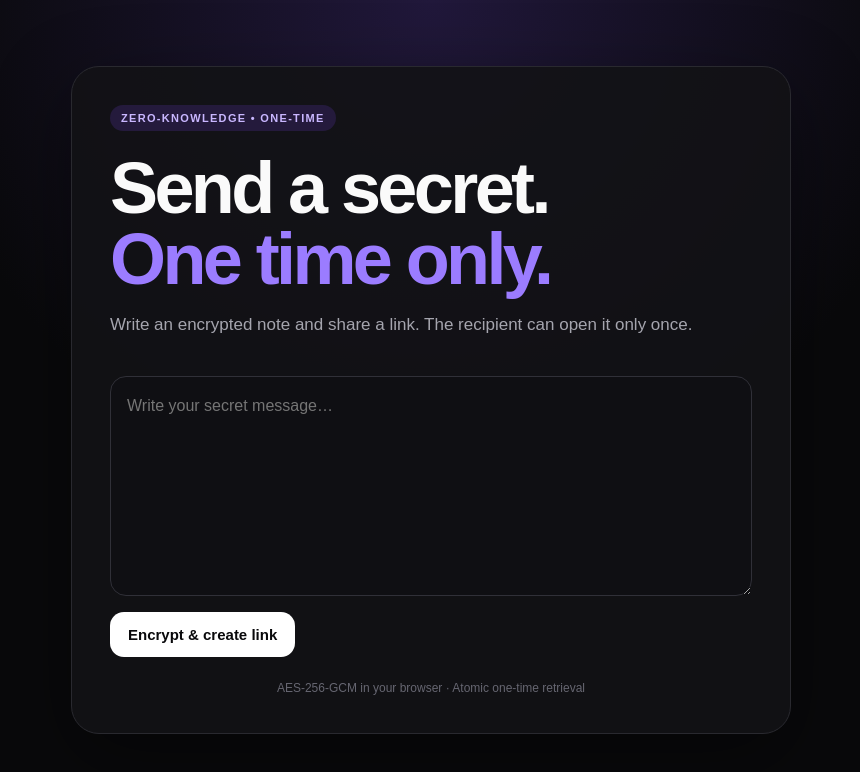
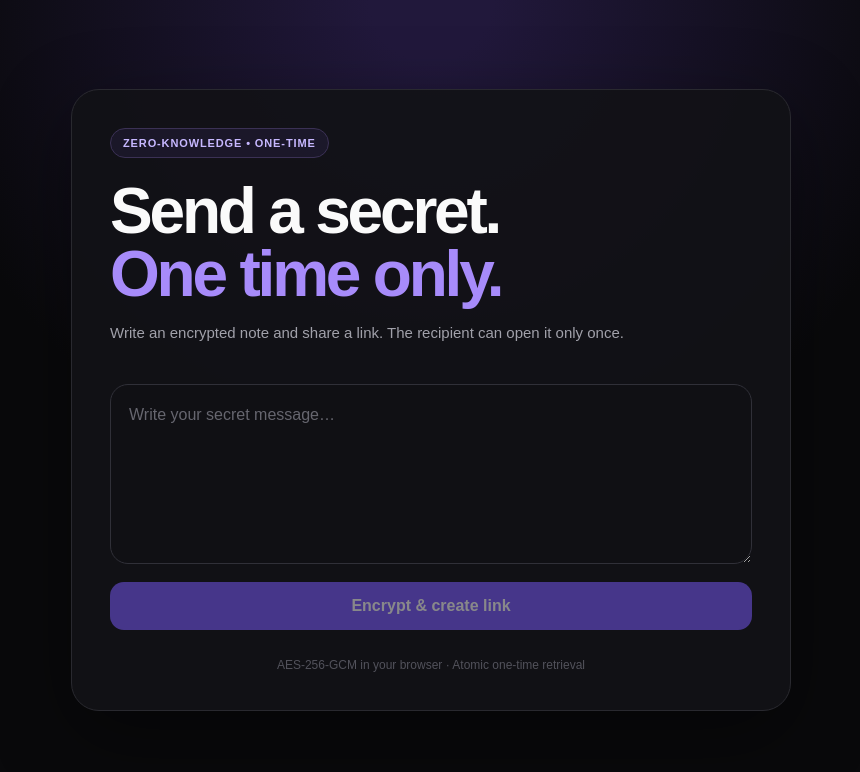
Before and after one commit to BRKE123/one-time-secure-notes, a Next.js app: page / in a window 1280 px wide. Shown: the top 772 px of the page, without its empty margins (209-1069 px from the left). Built offline with nearby package versions, Linux system fonts and the light colour scheme.

Commit message:
Update globals.css

```diff
--- a/app/globals.css
+++ b/app/globals.css
@@ -21,7 +21,11 @@ main {
   justify-content: center;
   padding: 24px;
   background:
-    radial-gradient(circle at top, #21183b 0%, #09090b 50%);
+    radial-gradient(
+      circle at top,
+      #21183b 6%,
+      #09090b 50%
+    );
 }
 
 .card {
@@ -29,128 +33,158 @@ main {
   padding: 38px;
   border: 1px solid #29292f;
   border-radius: 28px;
-  background: rgba(18, 18, 22, 0.9);
-  box-shadow: 0 25px 80px rgba(0, 0, 0, 0.4);
+  background: rgba(18, 18, 22, 0.92);
+  box-shadow:
+    0 25px 80px rgba(0, 0, 0, 0.4);
 }
 
 .badge {
   display: inline-block;
-  padding: 7px 11px;
+  padding: 8px 12px;
+  border: 1px solid #3b3155;
   border-radius: 999px;
-  background: #241a3c;
-  color: #c9b7ff;
+  color: #c7b8ff;
+  background: rgba(124, 92, 255, 0.08);
   font-size: 11px;
-  font-weight: 800;
-  letter-spacing: 0.12em;
+  font-weight: 700;
+  letter-spacing: 0.08em;
 }
 
 h1 {
-  font-size: clamp(42px, 8vw, 72px);
+  margin: 22px 0 12px;
+  font-size: clamp(38px, 7vw, 64px);
   line-height: 0.98;
   letter-spacing: -0.05em;
-  margin: 22px 0 14px;
 }
 
 h1 span {
-  color: #9b7cff;
+  color: #a78bfa;
 }
 
 .sub {
-  color: #a5a5ae;
-  font-size: 17px;
+  color: #a1a1aa;
   line-height: 1.6;
-}
-
-textarea,
-input {
-  width: 100%;
-  border: 1px solid #303038;
-  background: #0f0f13;
-  color: #fff;
-  border-radius: 16px;
-  padding: 16px;
-  font: inherit;
-  outline: none;
+  font-size: 15px;
 }
 
 textarea {
-  min-height: 220px;
+  width: 100%;
+  min-height: 180px;
+  margin-top: 24px;
+  padding: 18px;
   resize: vertical;
-  margin: 20px 0 12px;
-  line-height: 1.6;
+  border: 1px solid #303038;
+  border-radius: 18px;
+  outline: none;
+  background: #101014;
+  color: #fafafa;
+  font: inherit;
+  line-height: 1.5;
+}
+
+textarea:focus {
+  border-color: #7c5cff;
+}
+
+textarea::placeholder {
+  color: #66666f;
 }
 
 button {
+  width: 100%;
+  margin-top: 14px;
+  padding: 15px 18px;
   border: 0;
   border-radius: 14px;
-  padding: 14px 18px;
-  background: #fff;
-  color: #09090b;
-  font-weight: 800;
-  font-size: 15px;
+  background: #7c5cff;
+  color: white;
+  font: inherit;
+  font-weight: 700;
   cursor: pointer;
+  transition:
+    transform 0.15s ease,
+    opacity 0.15s ease;
 }
 
-button:hover {
-  opacity: 0.9;
+button:hover:not(:disabled) {
+  transform: translateY(-1px);
+}
+
+button:disabled {
+  cursor: not-allowed;
+  opacity: 0.5;
 }
 
 .result {
   margin-top: 24px;
   padding: 18px;
-  border: 1px solid #303038;
+  border: 1px solid #302a42;
   border-radius: 18px;
-  background: #111116;
+  background: #111016;
 }
 
 .result label {
   display: block;
-  font-size: 12px;
-  color: #888892;
-  margin-bottom: 8px;
+  margin-bottom: 10px;
+  color: #c7b8ff;
+  font-size: 13px;
+  font-weight: 700;
+}
+
+.result input {
+  width: 100%;
+  padding: 13px;
+  border: 1px solid #303038;
+  border-radius: 12px;
+  outline: none;
+  background: #09090b;
+  color: #d4d4d8;
+  font: inherit;
+  font-size: 13px;
 }
 
 .result button {
   margin-top: 10px;
-  background: #9b7cff;
-  color: white;
 }
 
 .result small {
   display: block;
-  color: #777783;
-  margin-top: 10px;
+  margin-top: 12px;
+  color: #71717a;
   line-height: 1.5;
 }
 
 .note {
+  margin-top: 24px;
+  padding: 24px;
+  border: 1px solid #303038;
+  border-radius: 18px;
+  background: #101014;
+  color: #fafafa;
   white-space: pre-wrap;
-  background: #0d0d11;
-  border: 1px solid #2b2b31;
-  border-radius: 18px;
-  padding: 22px;
+  overflow-wrap: anywhere;
   line-height: 1.7;
-  font-size: 18px;
-  margin: 22px 0;
+  font-size: 17px;
 }
 
 .footer {
-  margin-top: 24px;
-  color: #666671;
+  margin-top: 28px;
+  color: #52525b;
+  text-align: center;
   font-size: 12px;
-  text-align: center;
-}
-
-.viewer {
-  text-align: center;
 }
 
 @media (max-width: 600px) {
+  main {
+    padding: 14px;
+  }
+
   .card {
     padding: 24px;
+    border-radius: 22px;
   }
 
   h1 {
-    font-size: 44px;
+    font-size: 42px;
   }
 }
```
